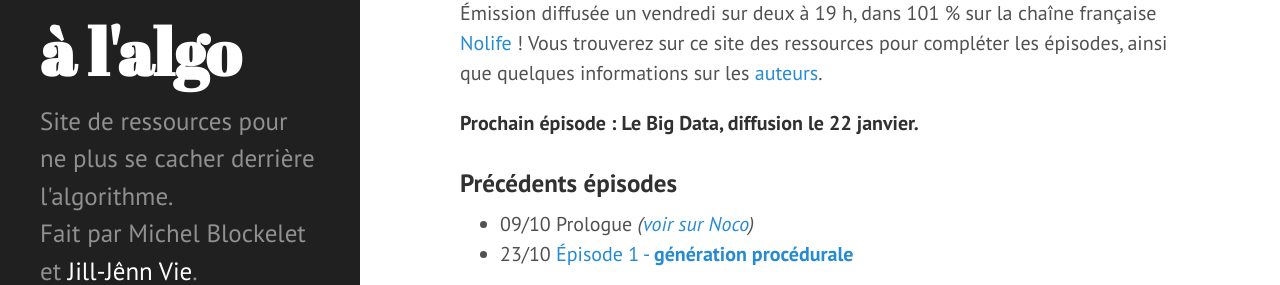
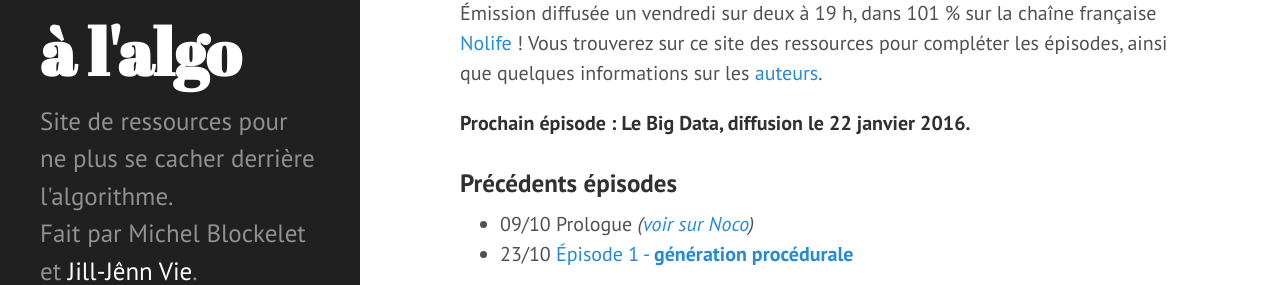
Before and after one commit to jilljenn/fautealgo, a Jekyll site: the page built from index.md, in a window 1280 px wide and 900 px high, scrolled down 577 px, cut to the strip 150-435 px from the top of the window. Built offline with Jekyll 4.4.1, drawn with Linux system fonts in a browser that asks for light colours; Markdown is read by kramdown in place of the engine named in the settings; a script that is not in the unit is left out.

```diff
--- a/index.md
+++ b/index.md
@@ -15,7 +15,7 @@ comments: true
 Émission diffusée un vendredi sur deux à 19 h, dans 101 % sur la chaîne française [Nolife](http://www.nolife-tv.com) !
 Vous trouverez sur ce site des ressources pour compléter les épisodes, ainsi que quelques informations sur les [auteurs](/about/).
 
-**Prochain épisode : Le Big Data, diffusion le 22 janvier.**
+**Prochain épisode : Le Big Data, diffusion le 22 janvier 2016.**
 
 ### Précédents épisodes
 
```
Also changed, not shown: ep1/index.md (+1 -1 lines), ep2/index.md (+1 -1 lines), ep3/index.md (+1 -1 lines), ep4/index.md (+1 -1 lines), ep5/index.md (+1 -1 lines).
